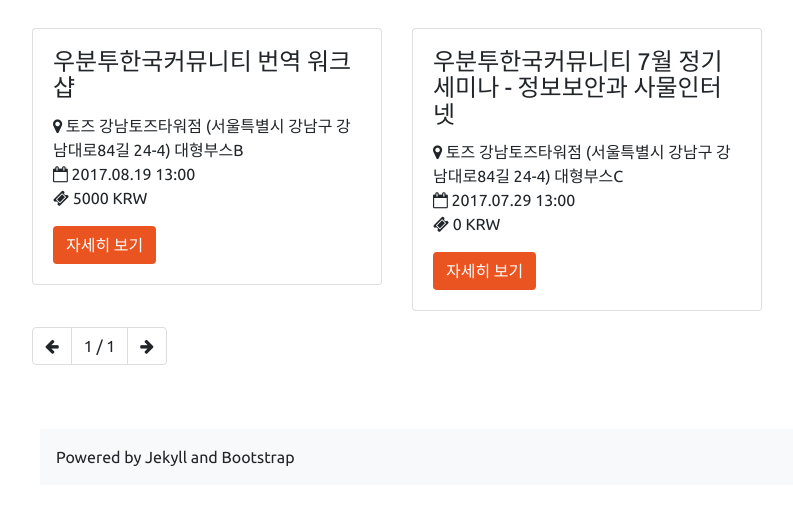
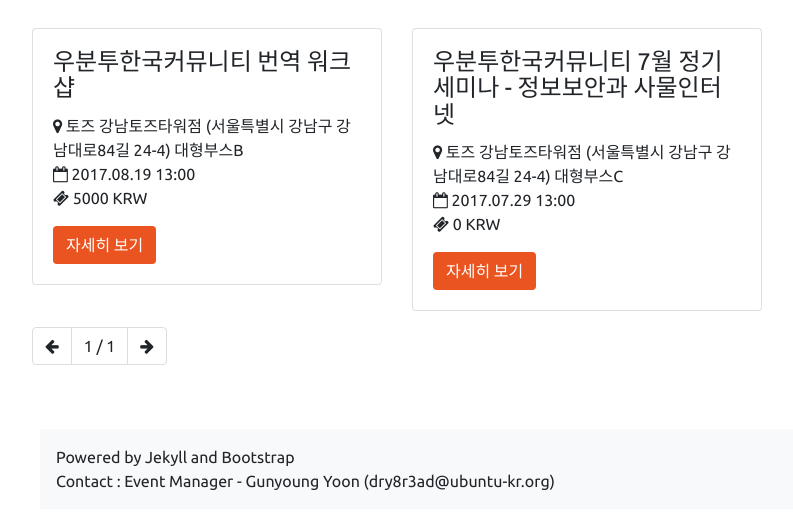
Before and after one commit to ubuntu-kr/events, a Jekyll site: the page built from index.html, in a window 1280 px wide and 949 px high, cut to the strip 432-949 px from the top of the window. Shown: the whole strip, without its empty margins (53-846 px from the left). Built offline with Jekyll 4.4.1, drawn with Linux system fonts in a browser that asks for light colours; the list of posts is cut into pages by our own code.

Commit message:
add contact info

```diff
--- a/_config.yml
+++ b/_config.yml
@@ -21,6 +21,7 @@
 # twitter_username: jekyllrb
 github_username: ubuntu-kr
 gmaps_embed_api_key: AIzaSyAlFGcj4Yqrvr2cvFh7-TSN1EfaO1OK53Y
+contact_info: "Event Manager - Gunyoung Yoon (dry8r3ad@ubuntu-kr.org)"
 paginate: 7
 # Build settings
 markdown: kramdown
--- a/_includes/footer.html
+++ b/_includes/footer.html
@@ -1,3 +1,4 @@
 <div class="p-3 mb-2 bg-light text-gray-dark footer">
-  Powered by Jekyll and Bootstrap
+  Powered by Jekyll and Bootstrap<br />
+  Contact : {{site.contact_info}}
 </div>
```
